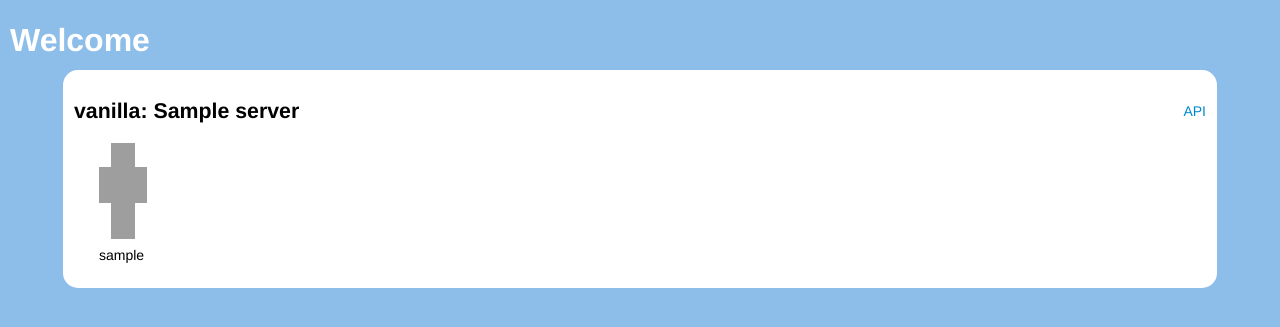
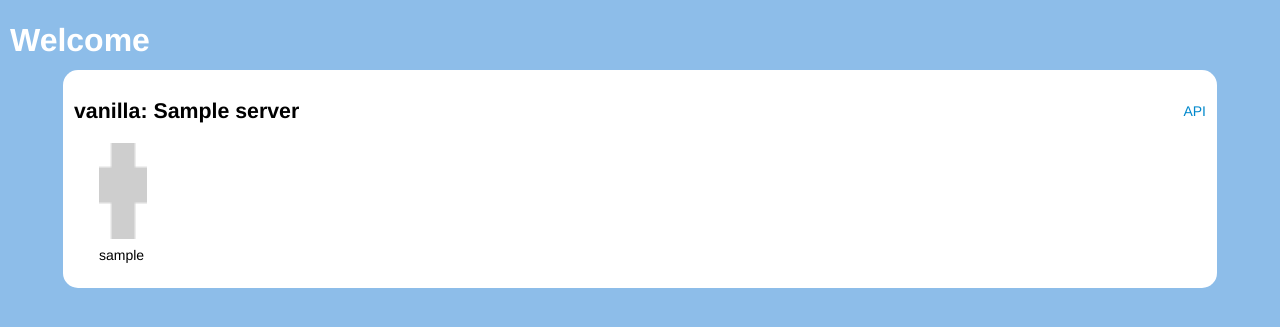
Before and after one commit to mdales/mcserverstats, a Django app: page /home/ in a window 1280 px wide. Shown: the top 327 px of the page. Run offline with Django 3.2, Linux system fonts and the light colour scheme; a user stored in the database is signed in; tables that the repository leaves empty hold one stand-in row (values such as "Sample post"); some libraries are stand-ins or nearby versions.

Commit message:
stop canvas scaling from blurring

```diff
--- a/static/css/mcbook.css
+++ b/static/css/mcbook.css
@@ -35,6 +35,15 @@ div.server {
     padding: 10px 10px 10px 10px;
 }
 
+div.character canvas {
+	width: 48px;
+	height: 96px;
+}
+
+div.faded {
+	opacity: 0.5;
+}
+
 ul.char { list-style-type: none; overflow: hidden; }
 ul.char li { float:left; width: 100px; }
 
--- a/templates/base.html
+++ b/templates/base.html
@@ -8,12 +8,11 @@
 
 		<style type="text/css" media="screen">
 			canvas {
-			    image-rendering: optimizeSpeed;             // Older versions of FF
-			    image-rendering: -moz-crisp-edges;          // FF 6.0+
-			    image-rendering: -webkit-optimize-contrast; // Webkit
-			                                                //  (Safari now, Chrome soon)
-			    image-rendering: optimize-contrast;         // Possible future browsers.
-			    -ms-interpolation-mode: nearest-neighbor;   // IE
+			    image-rendering: optimizeSpeed;
+			    image-rendering: -moz-crisp-edges;
+			    image-rendering: -webkit-optimize-contrast;
+			    image-rendering: optimize-contrast;
+			    -ms-interpolation-mode: nearest-neighbor;
 			}
 		</style>
 
--- a/templates/home.html
+++ b/templates/home.html
@@ -9,7 +9,7 @@
 			{
 				$("img.skin").ready(function()
 					{
-						renderMCSkins('skin', 3);
+						renderMCSkins('skin', 1);
 					}
 				);
 			}
@@ -38,7 +38,7 @@
 					<li>
 						<table class="character">
 							<tr><td>
-								<div class="character">
+								<div class="character {% if not otherlogin.is_online %}faded{% endif %}">
 			                		<img class="skin" src="http://www.minecraft.net/skin/{{ otherlogin.user.username }}.png"/>
 								</div>
 							</td></tr>
```
Also changed, not shown: mcbook/settings.py (+5 -5 lines).
